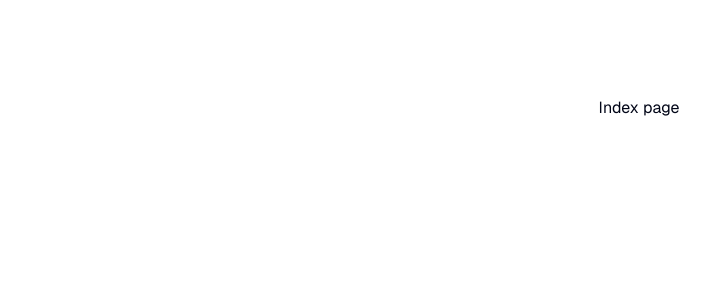
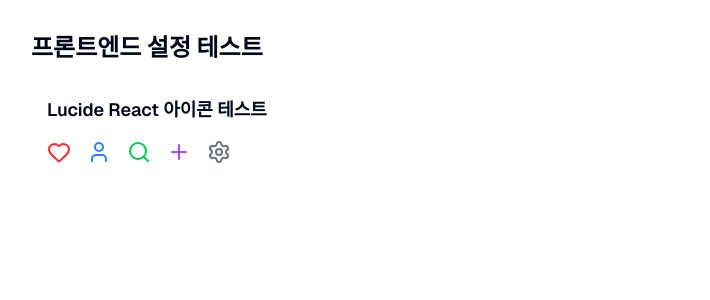
Before and after one commit to Kernel360/KFE3-e2e-WONDERFUL, a Next.js app in the folder apps/web/: page / in a window 1280 px wide. Shown: the top 300 px of the page, without its empty margins (1-711 px from the left). Built offline with nearby package versions, Linux system fonts and the light colour scheme.

Commit message:
chore: lucide 아이콘 설치 및 테스트 페이지 추가 (#12) - 페이지 계층에서 FSD와 Nextjs 간의 충돌 해결 - 해결 상세: NextJS의 페이지 폴더를 프로젝트의 루트 폴더로 이동

```diff
--- a/apps/web/app/page.tsx
+++ b/apps/web/app/page.tsx
@@ -1,7 +1,7 @@
+import { HomePage } from '~pages/home';
+
 const Page = () => {
-  return (
-    <main className="flex min-h-screen flex-col items-center justify-between p-24">Index page</main>
-  );
+  return <HomePage />;
 };
 
 export default Page;
--- a/apps/web/next.config.ts
+++ b/apps/web/next.config.ts
@@ -1,12 +1,5 @@
 import type { NextConfig } from 'next';
 
-const nextConfig: NextConfig = {
-  typescript: {
-    ignoreBuildErrors: true,
-  },
-  eslint: {
-    ignoreDuringBuilds: true,
-  },
-};
+const nextConfig: NextConfig = {};
 
 export default nextConfig;
--- /dev/null
+++ b/apps/web/src/pages/home/index.ts
@@ -0,0 +1,2 @@
+// Pages Layer - 라우팅 및 페이지 조합 로직
+export { HomePage } from '@/src/pages/home/ui/HomePage';
--- /dev/null
+++ b/apps/web/src/pages/home/ui/HomePage.tsx
@@ -0,0 +1,12 @@
+'use client';
+
+import TestLucide from '~shared/ui/components/test-lucide';
+
+export const HomePage = () => {
+  return (
+    <main className="p-8">
+      <h1 className="mb-4 text-2xl font-bold">프론트엔드 설정 테스트</h1>
+      <TestLucide />
+    </main>
+  );
+};
--- a/apps/web/src/pages/index.ts
+++ /dev/null
@@ -1,2 +0,0 @@
-// Pages Layer - 라우팅 및 페이지 조합 로직
-export {};
--- /dev/null
+++ b/apps/web/src/shared/ui/components/test-lucide.tsx
@@ -0,0 +1,18 @@
+import { Heart, Plus, Search, Settings, User } from 'lucide-react';
+
+const TestLucide = () => {
+  return (
+    <div className="space-y-4 p-4">
+      <h3 className="text-lg font-semibold">Lucide React 아이콘 테스트</h3>
+      <div className="flex gap-4">
+        <Heart className="h-6 w-6 text-red-500" />
+        <User className="h-6 w-6 text-blue-500" />
+        <Search className="h-6 w-6 text-green-500" />
+        <Plus className="h-6 w-6 text-purple-500" />
+        <Settings className="h-6 w-6 text-gray-500" />
+      </div>
+    </div>
+  );
+};
+
+export default TestLucide;
```
Also changed, not shown: apps/web/next-env.d.ts.
